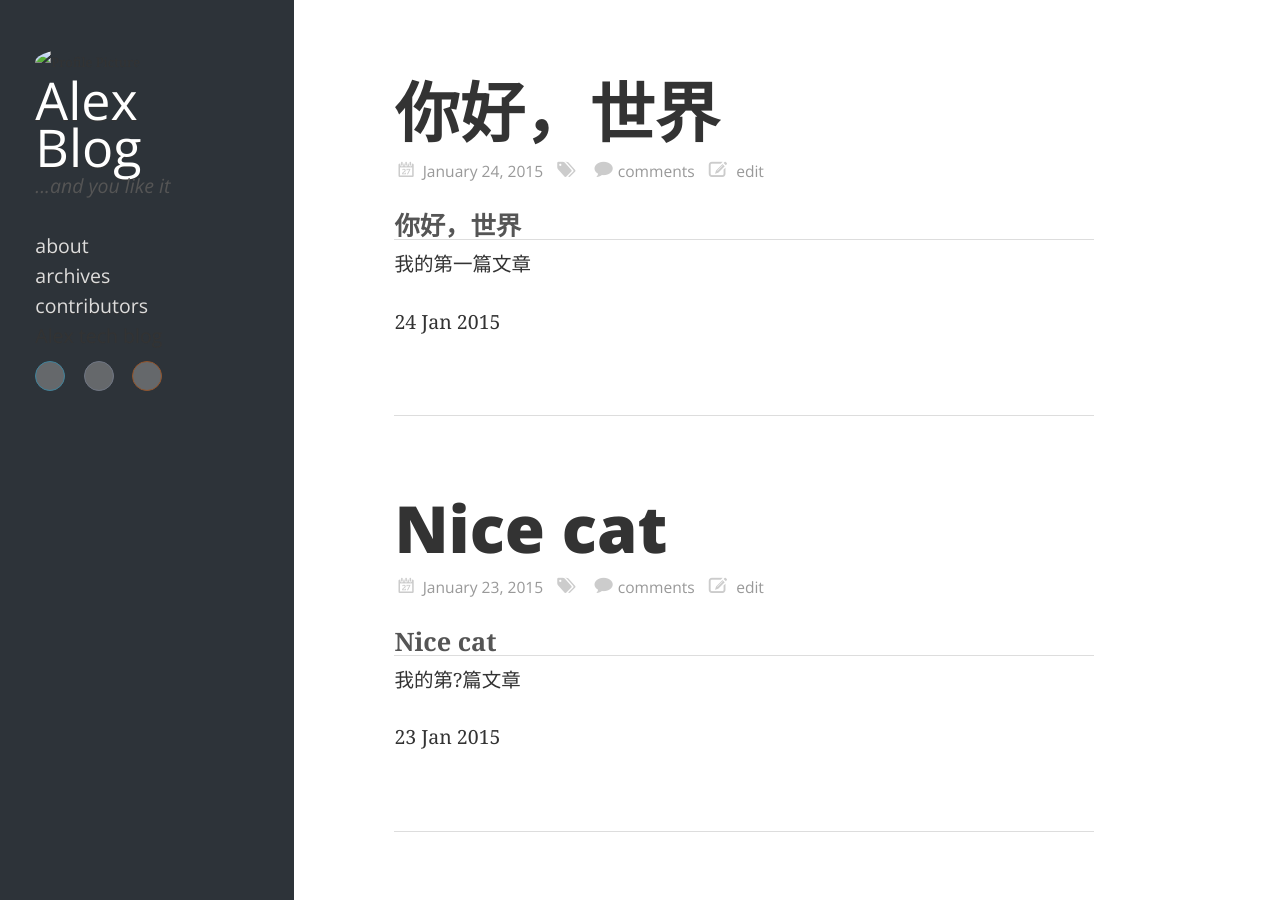
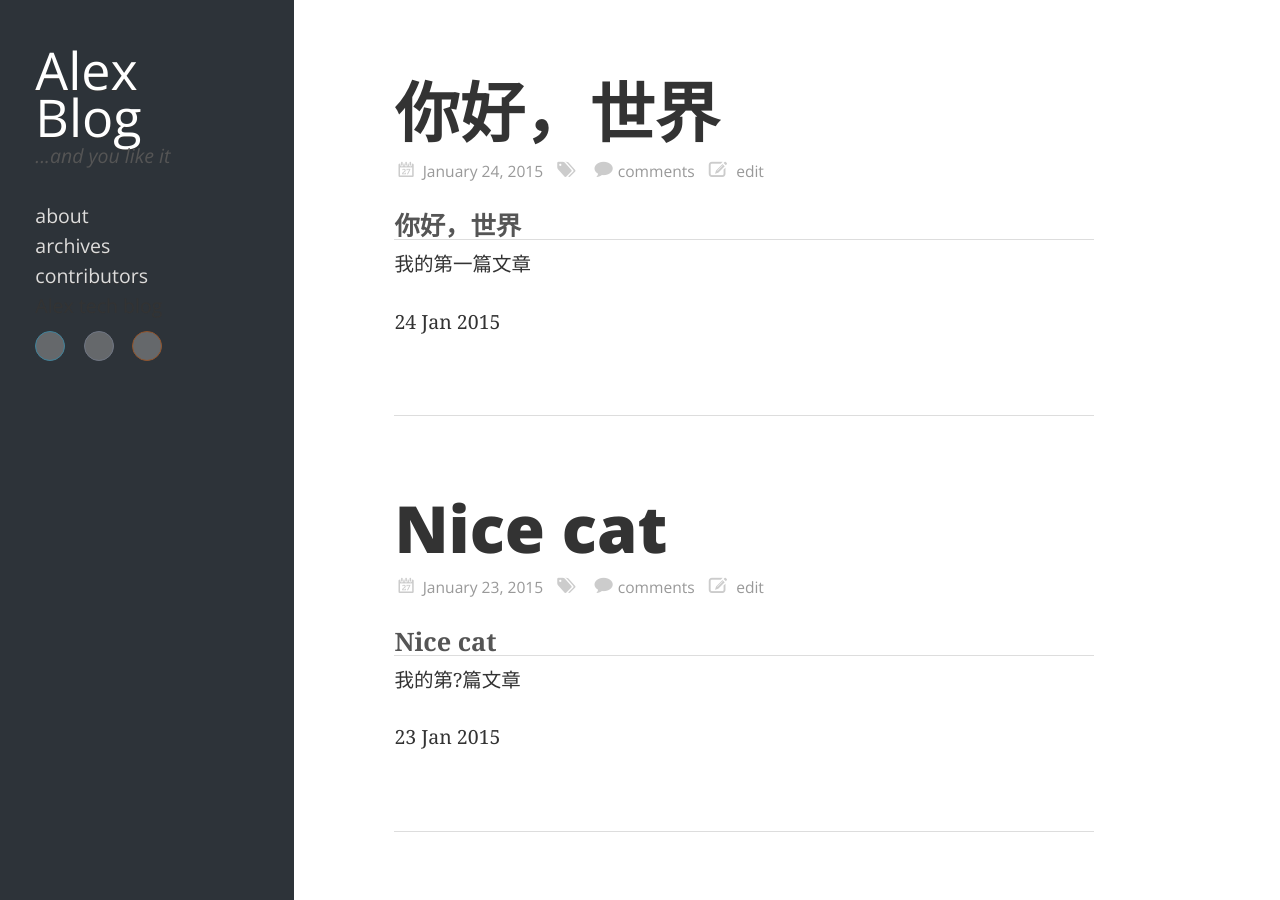
Before and after one commit to BadUncleX/blog, a Jekyll site: the page built from index.html, in a window 1280 px wide and 900 px high. Built offline with Jekyll 4.4.1, drawn with Linux system fonts in a browser that asks for light colours; nearby versions of some CDN libraries; Markdown is read by kramdown in place of the engine named in the settings; the list of posts is cut into pages by our own code; comment, search, counter and statistics services are not loaded; grey boxes are pictures that could not be loaded.

Commit message:
comments

```diff
--- a/_config.yml
+++ b/_config.yml
@@ -6,7 +6,7 @@ description: Alex tech blog
 url: http://www.alexcoding.me
 title: Alex Blog
 subtitle: ...and you like it
-gravatar_url: ''
+# gravatar_url: ''
 subscribe_rss: http://www.alexcoding.me/feed.xml
 
 # Github repositories
```
